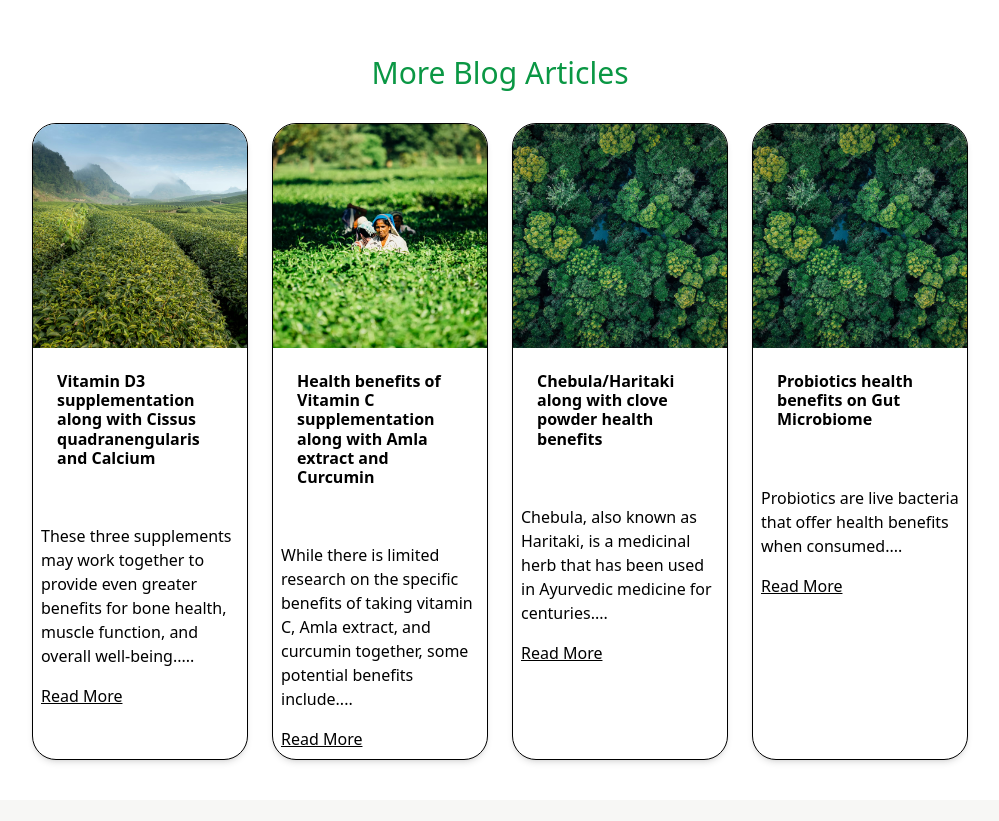
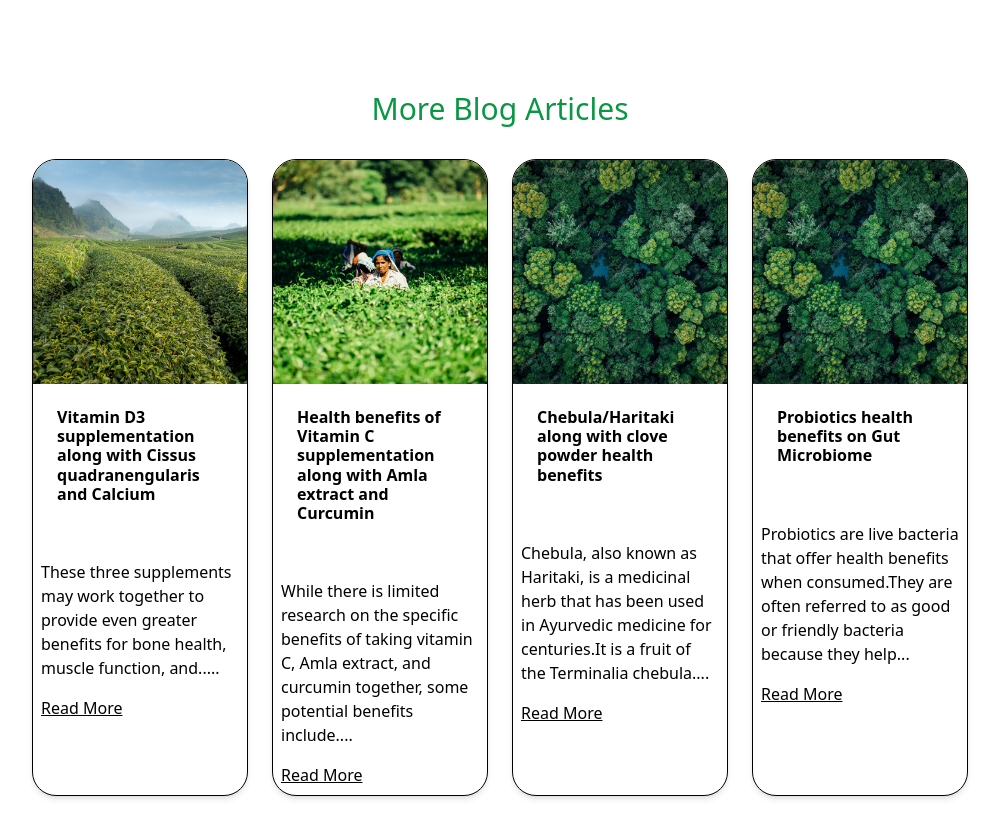
Before and after one commit to Swapnil-2502/Health-Supplement-, a plain HTML site: page blogs.html in a window 1280 px wide. Shown: the part 1340-2161 px from the top of the page, without its empty margins (140-1139 px from the left). Drawn offline with nearby package versions, Linux system fonts and the light colour scheme.

Commit message:
minor changes added names

```diff
--- a/blogs.html
+++ b/blogs.html
@@ -157,10 +157,10 @@
     </div>
 
     <!-- text below banner -->
-    <div class="pt-5 md:pt-10" style="color: #0a9744; font-family: font-gt-walsheim;">
-        <h1 class="px-5 text-xl md:text-3xl text-center font-thin" >Aktachem is the result of decades of research and learning.</h1>
-        <h1 class="px-5 text-xl md:text-3xl text-center font-thin " >Over the years, we've made many discoveries and breakthroughs that alter </h1>
-        <h1 class="px-5 text-xl md:text-3xl text-center font-thin">how we view nature, wellness, and technology. We'd like to share our knowledge with you!</h1>
+    <div class="pt-5 md:pt-10" style="color: #0a9744;">
+        <h1 class="px-5 text-xl md:text-3xl text-center " >Aktachem is the result of decades of research and learning.</h1>
+        <h1 class="px-5 text-xl md:text-3xl text-center  " >Over the years, we've made many discoveries and breakthroughs that alter </h1>
+        <h1 class="px-5 text-xl md:text-3xl text-center ">how we view nature, wellness, and technology. We'd like to share our knowledge with you!</h1>
     </div>
 
     <!-- carousel -->
@@ -177,7 +177,7 @@
             .then(data => {
                 const swiperWrapper = document.querySelector('.swiper-wrapper');
 
-                data.forEach(blog => {
+                data.blogCarousel.forEach(blog => {
 
                     const blogSlide = document.createElement('div');
                     blogSlide.classList.add('swiper-slide', 'relative', 'flex', 'flex-col', 'justify-center', 'items-center', 'bg-gray-100', 'py-10');
@@ -227,7 +227,7 @@
             const blogContainer = document.getElementById('blogContainer');
 
             // Loop through the array of blog posts
-            data.forEach(post => {
+            data.blogMore.forEach(post => {
                 // Create HTML elements for each blog post
                 const blogPost = document.createElement('div');
                 blogPost.className = 'bg-white shadow-md overflow-hidden border border-black rounded-3xl';
--- a/blogs.json
+++ b/blogs.json
@@ -1,8 +1,9 @@
-[
+{
+    "blogCarousel" : [
             {
                 "title":"Vitamin D3 supplementation along with Cissus quadranengularis and Calcium",
                 "image":"./images/Slider 3.jpeg",
-        "content":"These three supplements may work together to provide even greater benefits for bone health, muscle function, and overall well-being....."
+                "content":"These three supplements may work together to provide even greater benefits for bone health, muscle function, and....."
             },
             {
                 "title":"Health benefits of Vitamin C supplementation along with Amla extract and Curcumin",
@@ -12,11 +13,36 @@
             {
                 "title":"Chebula/Haritaki along with clove powder health benefits",
                 "image":"./images/Slider 1.jpg",
-        "content":"Chebula, also known as Haritaki, is a medicinal herb that has been used in Ayurvedic medicine for centuries...."
+                "content":"Chebula, also known as Haritaki, is a medicinal herb that has been used in Ayurvedic medicine for centuries.It is a fruit of the Terminalia chebula...."
             },
             {
                 "title":"Probiotics health benefits on Gut Microbiome",
                 "image":"./images/Slider 1.jpg",
-        "content":"Probiotics are live bacteria that offer health benefits when consumed...."
+                "content":"Probiotics are live bacteria that offer health benefits when consumed.They are often referred to as good or friendly bacteria because they help..."
+            }
+    ],
+
+    "blogMore" : [
+        {
+            "title":"Vitamin D3 supplementation along with Cissus quadranengularis and Calcium",
+            "image":"./images/Slider 3.jpeg",
+            "content":"These three supplements may work together to provide even greater benefits for bone health, muscle function, and....."
+        },
+        {
+            "title":"Health benefits of Vitamin C supplementation along with Amla extract and Curcumin",
+            "image":"./images/Slider 2.jpg",
+            "content":"While there is limited research on the specific benefits of taking vitamin C, Amla extract, and curcumin together, some potential benefits include...."
+        },
+        {
+            "title":"Chebula/Haritaki along with clove powder health benefits",
+            "image":"./images/Slider 1.jpg",
+            "content":"Chebula, also known as Haritaki, is a medicinal herb that has been used in Ayurvedic medicine for centuries.It is a fruit of the Terminalia chebula...."
+        },
+        {
+            "title":"Probiotics health benefits on Gut Microbiome",
+            "image":"./images/Slider 1.jpg",
+            "content":"Probiotics are live bacteria that offer health benefits when consumed.They are often referred to as good or friendly bacteria because they help..."
         }
     ]
+
+}
```
Lines whose indentation alone changed are shown as unchanged.
